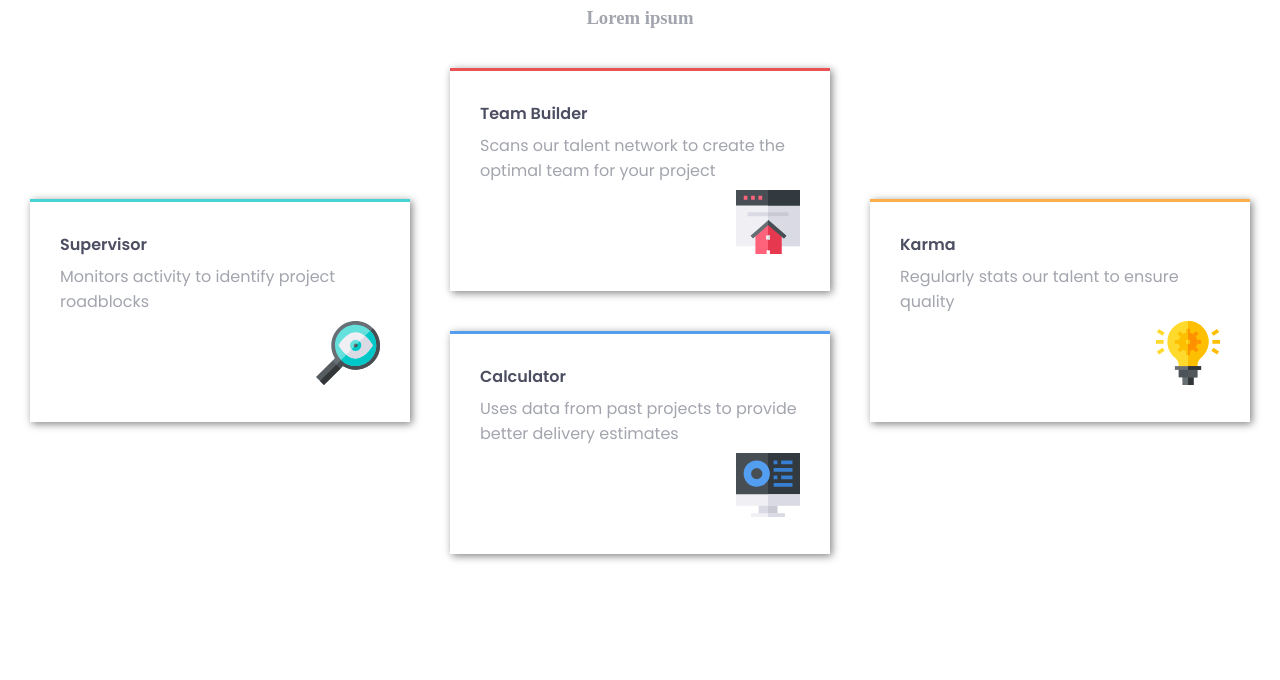
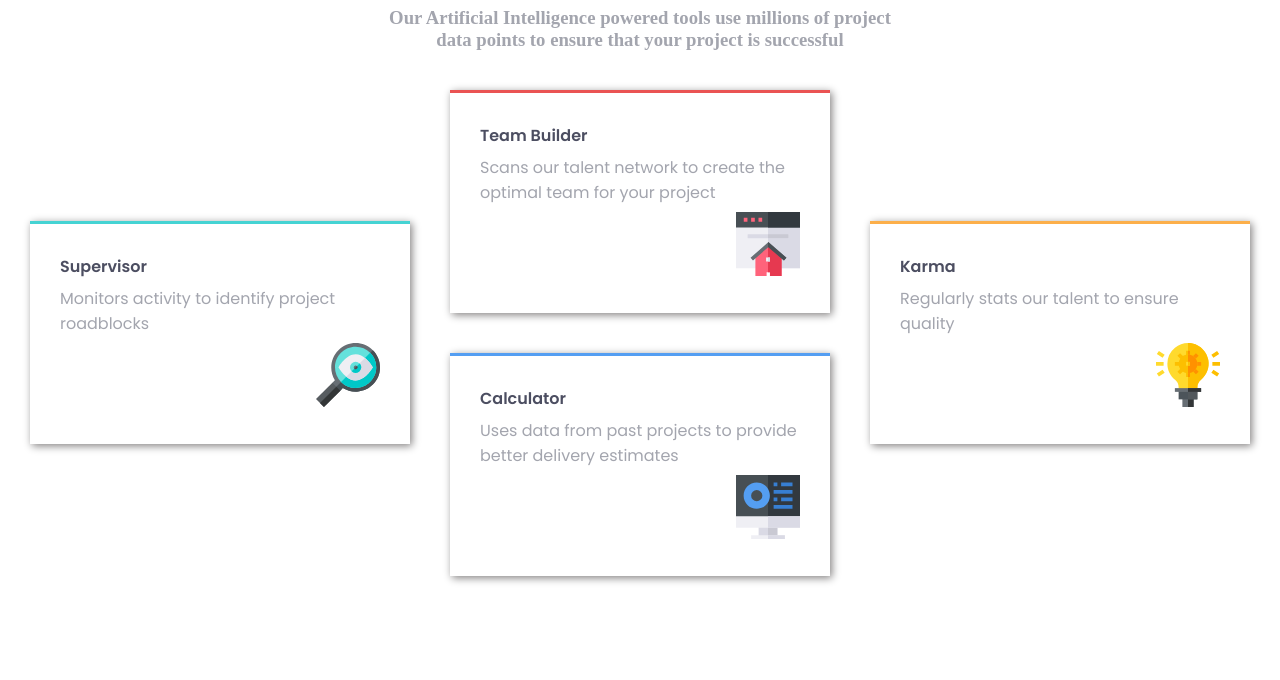
Before and after one commit to PawelWalicki/cwiczenia-git, a plain HTML site: page index.html in a window 1280 px wide. Shown: the part 120-800 px from the top of the page. Drawn offline with Linux system fonts and the light colour scheme.

Commit message:
Revert "lorem ipsum"
This reverts commit 38fd37e009a9b87901425a1136792f4f08f9a334.

```diff
--- a/index.html
+++ b/index.html
@@ -20,7 +20,8 @@
     <h2>Reliable, efficient delivery</h2>
     <h1>Powered by Technology</h1>
     <h3>
-      Lorem ipsum
+      Our Artificial Intelligence powered tools use millions of project data points
+      to ensure that your project is successful
     </h3>
   </div>
 
```
